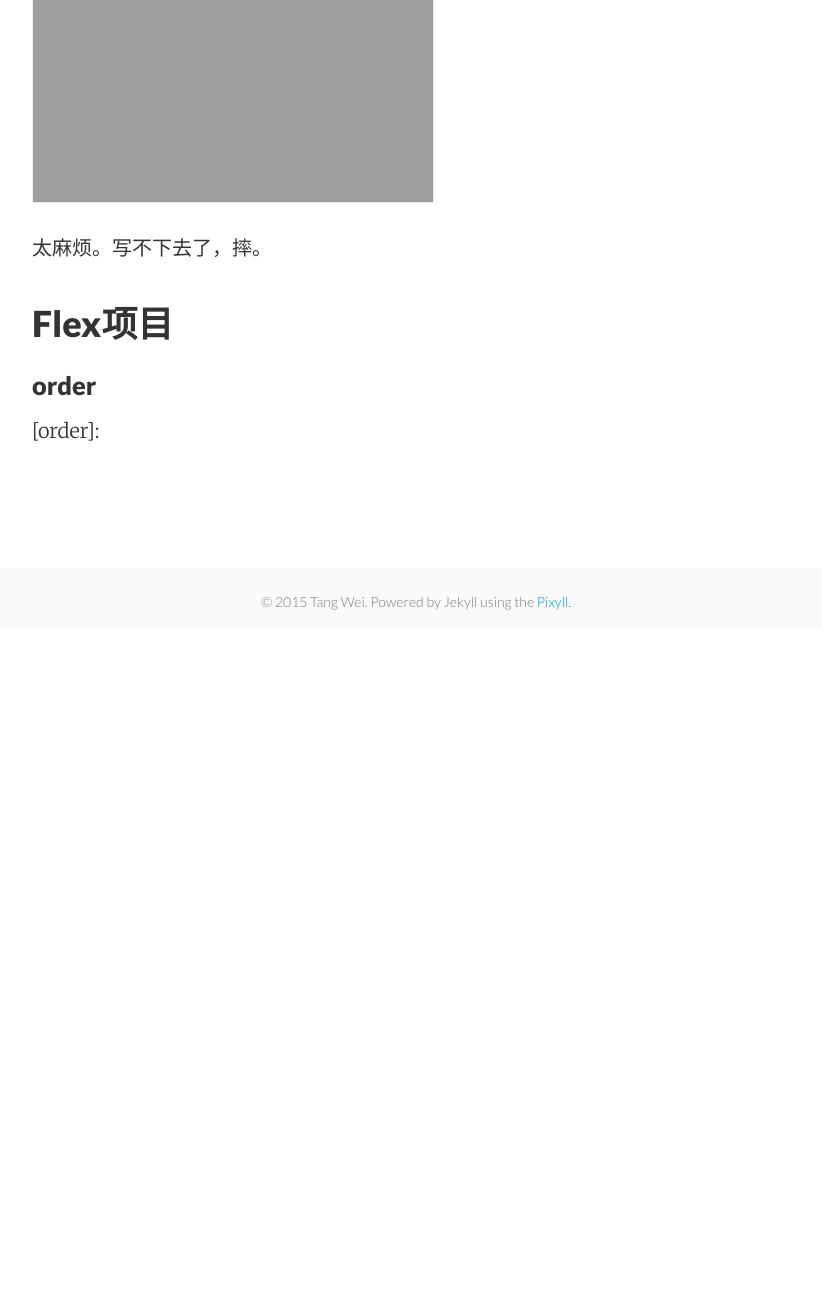
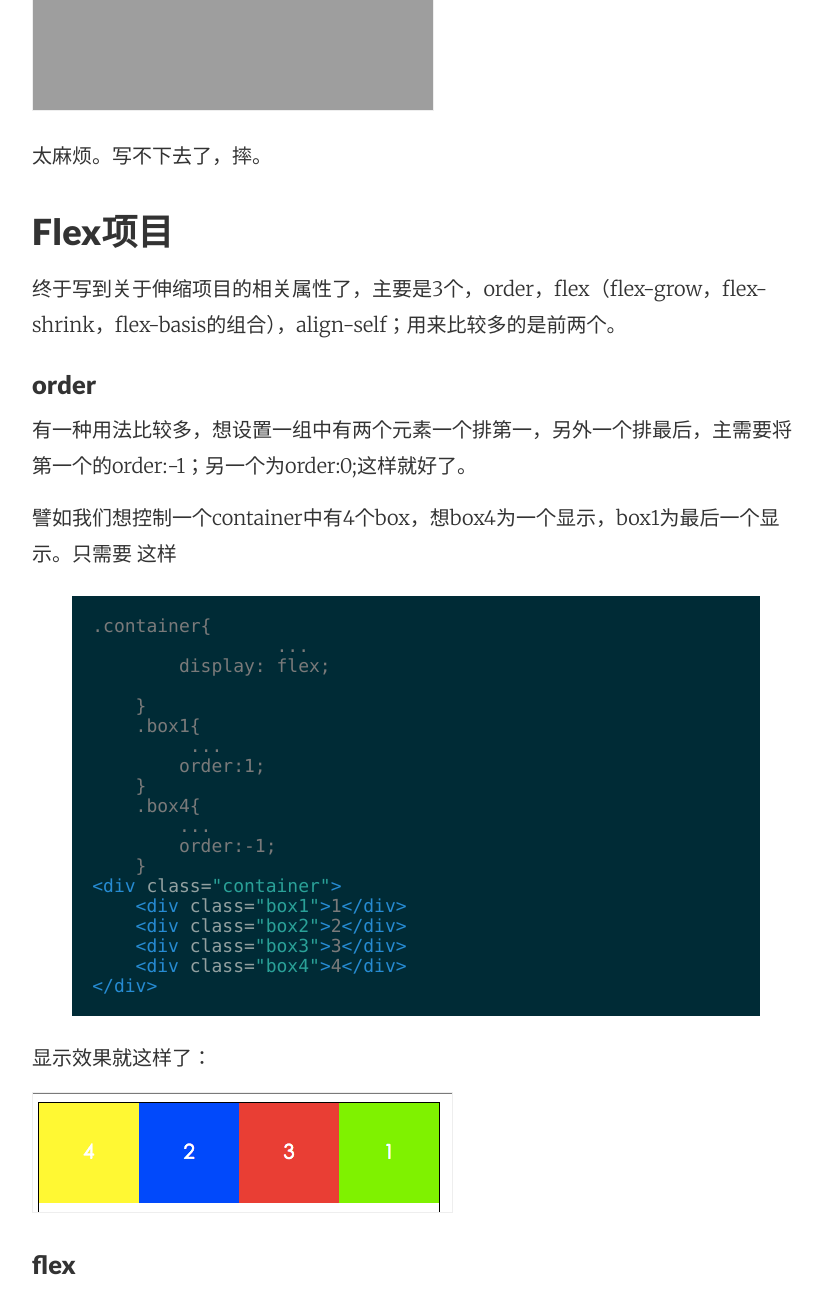
Before and after one commit to tw93/tw93.github.io, a Jekyll site: the page built from _posts/2015-10-17-the-thinking-about-flexbox.md, in a window 1280 px wide and 1400 px high, scrolled down 8623 px. Shown: the top 1314 px of the window, without its empty margins (224-1046 px from the left). Built offline with Jekyll 4.4.1, drawn with Linux system fonts in a browser that asks for light colours; comment, search, counter and statistics services are not loaded; before the commit the page ends 9253 px from its top, so only the background shows below that; some of the changed text lies outside the part shown.

Commit message:
add  the post

```diff
--- a/_posts/2015-10-17-the-thinking-about-flexbox.md
+++ b/_posts/2015-10-17-the-thinking-about-flexbox.md
@@ -153,8 +153,10 @@ categories: Flexbox布局模式
 #### align-content
 
 [align-content]:属性可以用来调准伸缩行在伸缩容器里的对齐方式，这与调准伸缩项目在主轴上对齐方式的[justify-content]属性类似。只不过这里元素是以一行为单位。请注意本属性在只有一行的伸缩容器上没有效果。当使用flex-wrap:wrap时候多行效果就出来了。
+{% highlight css %}
+align-content: flex-start || flex-end || center || space-between || space-around || stretch
+{% endhighlight %}
 
-> align-content: flex-start or flex-end or center or space-between or space-around or stretch
 
 - align-content: stretch;默认值,各行将会伸展以占用剩余的空间。
 - 其他可以参考[justify-content]用法。
@@ -167,6 +169,41 @@ categories: Flexbox布局模式
 
 ### Flex项目
 
+终于写到关于伸缩项目的相关属性了，主要是3个，order，flex（flex-grow，flex-shrink，flex-basis的组合），align-self；用来比较多的是前两个。
+
 #### order
 
-[order]:
+[order]:控制伸缩项目在伸缩容器中的显示顺序，伸缩容器中伸缩项目从序号最小的开始布局，默认值是0。
+
+有一种用法比较多，想设置一组中有两个元素一个排第一，另外一个排最后，主需要将第一个的order:-1；另一个为order:0;这样就好了。
+
+譬如我们想控制一个container中有4个box，想box4为一个显示，box1为最后一个显示。只需要
+这样
+{% highlight html %}
+.container{
+		 ...
+        display: flex;
+
+    }
+    .box1{
+    	 ...
+        order:1;
+    }
+    .box4{
+        ...
+        order:-1;
+    }
+<div class="container">
+    <div class="box1">1</div>
+    <div class="box2">2</div>
+    <div class="box3">3</div>
+    <div class="box4">4</div>
+</div>
+
+{% endhighlight %}
+
+显示效果就这样了：
+
+![order](http://tw93.github.io/images/order-flex.png)
+
+#### flex
```
Also changed, not shown: images/order-flex.png (added).
